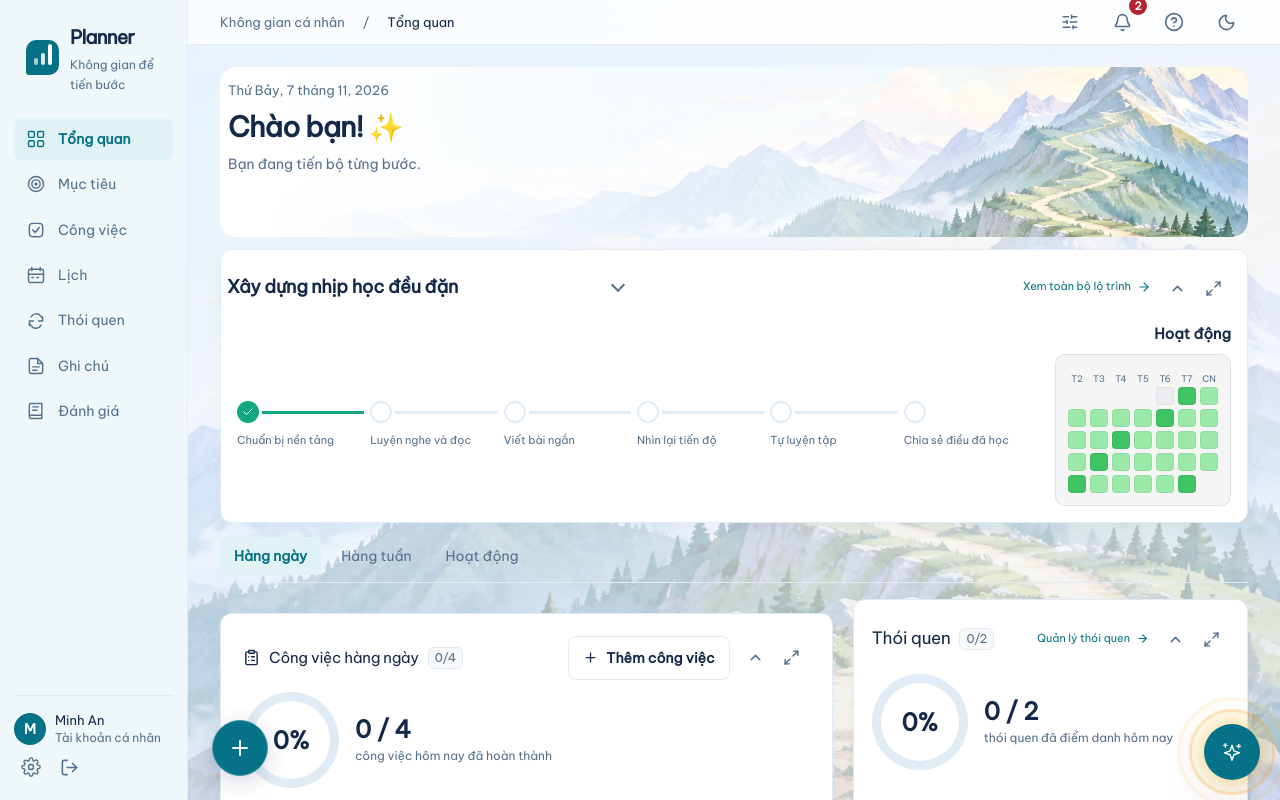
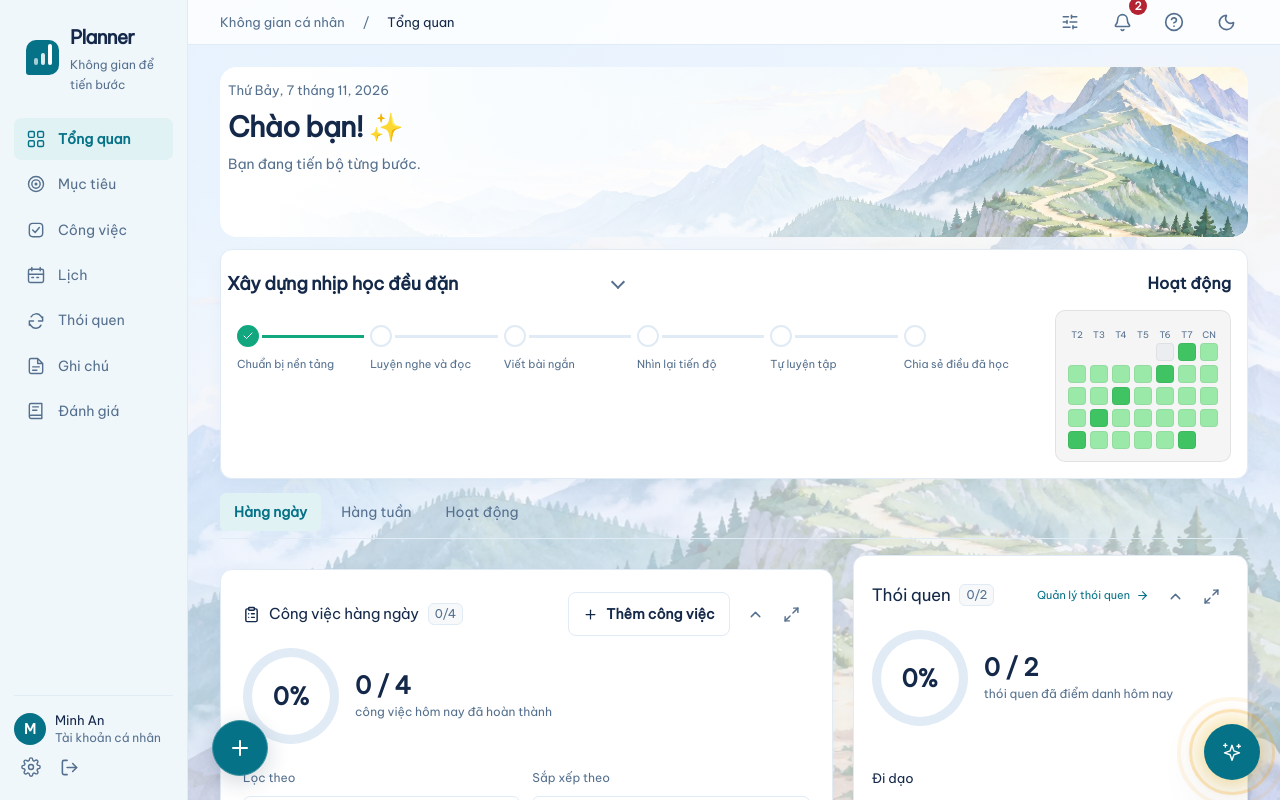
Before and after one commit to datphan3201/Notes, a Next.js app in the folder apps/web/: page /preview/workspace in a window 1280 px wide. Shown: the top 800 px of the page. Built offline with nearby package versions, Linux system fonts and the light colour scheme.

Commit message:
feat(dashboard): remove header controls and align activity to the top of roadmap card

```diff
--- a/apps/web/src/components/preview/dashboard.tsx
+++ b/apps/web/src/components/preview/dashboard.tsx
@@ -321,33 +321,13 @@ export function DashboardView({
                 </button>
                 <button className="button button-quiet" onClick={openPicker}>{text("Choose tasks", "Chọn công việc")}</button>
             </FloatingActions>
-            <DashboardPanel
-                className="dashboard-roadmap"
-                text={text}
-                label={text("Roadmap & Activity", "Lộ trình & Hoạt động")}
-                summary={
-                    <div className="dashboard-roadmap-summary-split">
-                        {focus ? (
-                            <div className="dashboard-collapsed-progress">
-                                <span className="progress-pill">
-                                    {focus.steps.length ? `${Math.round((focus.completed / focus.steps.length) * 100)}%` : "0%"}
-                                </span>
-                                <span>
-                                    {text(
-                                        `${focus.completed} of ${focus.steps.length} milestones completed`,
-                                        `Đã hoàn thành ${focus.completed}/${focus.steps.length} cột mốc`,
-                                    )}
-                                </span>
-                            </div>
-                        ) : (
-                            <span className="subtle-copy">
-                                {text("No roadmap selected", "Chưa chọn lộ trình")}
-                            </span>
-                        )}
-                        {miniActivityCalendar}
-                    </div>
-                }
-                header={<div className="section-heading">
+            <section
+                className="planning-panel dashboard-roadmap"
+                aria-label={text("Roadmap & Activity", "Lộ trình & Hoạt động")}
+            >
+                <div className="dashboard-roadmap-activity-layout">
+                    <div className="dashboard-roadmap-content">
+                        <div className="dashboard-roadmap-heading">
                             <label className="roadmap-title-picker">
                                 <span className="sr-only">
                                     {text("Choose a roadmap", "Chọn lộ trình")}
@@ -367,19 +347,8 @@ export function DashboardView({
                                         ))}
                                 </select>
                             </label>
-                    <button
-                        className="section-link text-button"
-                        onClick={() =>
-                            db.navigate("goals", { goal: focusId || undefined })
-                        }
-                    >
-                        {text("View full roadmap", "Xem toàn bộ lộ trình")}
-                        <ArrowRight size={14} />
-                    </button>
-                </div>}>
+                        </div>
 
-                <div className="dashboard-roadmap-activity-layout">
-                    <div className="dashboard-roadmap-content">
                         {focus ? (
                             <div className="roadmap-preview preview-dashboard-roadmap">
                                 {focus.steps.slice(0, 6).map((step, index) => (
@@ -427,7 +396,7 @@ export function DashboardView({
                         </div>
                     </div>
                 </div>
-            </DashboardPanel>
+            </section>
             <nav
                 className="workspace-section-menu"
                 role="tablist"
--- a/apps/web/src/styles/ui-system.css
+++ b/apps/web/src/styles/ui-system.css
@@ -202,13 +202,14 @@ textarea.ui-control { min-height: 112px; resize: vertical; }
 .recent-activity-mini-grid { display: grid; grid-template-columns: repeat(7, 18px); gap: 4px; }
 .recent-activity-mini-grid .activity-day { width: 18px; height: 18px; min-width: 0; min-height: 0; border-radius: 4px; padding: 0; display: block; }
 .recent-activity-mini-grid .activity-day-blank { width: 18px; height: 18px; visibility: hidden; }
-.dashboard-roadmap-activity-layout { display: flex; align-items: center; justify-content: space-between; gap: 24px; }
+.dashboard-roadmap-activity-layout { display: flex; align-items: flex-start; justify-content: space-between; gap: 24px; }
 @media (max-width: 860px) { .dashboard-roadmap-activity-layout { flex-direction: column; align-items: stretch; gap: 16px; } }
 .dashboard-roadmap-content { flex: 1 1 0; min-width: 0; }
+.dashboard-roadmap-heading { display: flex; align-items: center; min-height: 36px; margin-bottom: 4px; }
 .dashboard-roadmap-activity-card { flex: 0 0 auto; display: flex; flex-direction: column; gap: 8px; align-items: flex-end; }
 @media (max-width: 860px) { .dashboard-roadmap-activity-card { align-items: flex-start; } }
-.dashboard-roadmap-activity-heading { display: flex; align-items: center; gap: 8px; }
-.dashboard-roadmap-activity-heading h4 { margin: 0; font-size: 0.92rem; font-weight: 600; color: var(--text); }
+.dashboard-roadmap-activity-heading { display: flex; align-items: center; min-height: 36px; }
+.dashboard-roadmap-activity-heading h4 { margin: 0; font-size: 1rem; font-weight: 600; color: var(--text); }
 .dashboard-roadmap-activity-box { padding: 10px 12px; background: rgba(0, 0, 0, 0.22); border: 1px solid rgba(255, 255, 255, 0.08); border-radius: 10px; }
 [data-theme='light'] .dashboard-roadmap-activity-box { background: rgba(0, 0, 0, 0.04); border-color: rgba(0, 0, 0, 0.08); }
 .dashboard-roadmap-summary-split { display: flex; align-items: center; justify-content: space-between; width: 100%; gap: 16px; flex-wrap: wrap; }
```
Lines whose indentation alone changed are shown as unchanged.
